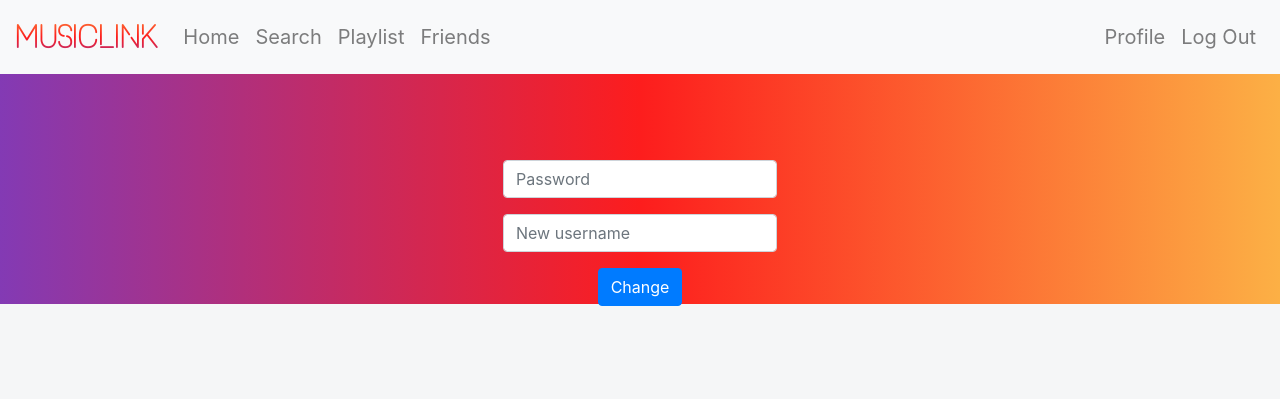
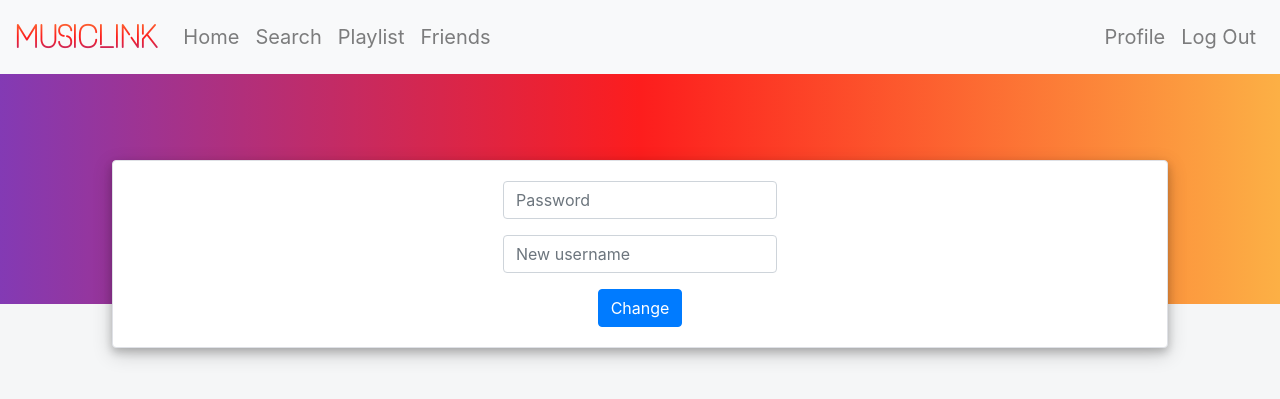
Before and after one commit to maiklarooij/MusicLink, a Flask app: page /changeusername in a window 1280 px wide. Shown: the top 399 px of the page. Run offline with Flask 2, Linux system fonts and the light colour scheme; a user stored in the database is signed in; some libraries are stand-ins or nearby versions.

Commit message:
final changes

```diff
--- a/application.py
+++ b/application.py
@@ -259,8 +259,10 @@ def ownprofile():
     # Get statistics from Spotify
     recent, genres, artists, tracks, username, profilepic = get_statistics(spotify, term, None, profile)
 
+    # Get following and followers of active user
     following = db.execute("SELECT * FROM following WHERE followuserid=:id", id=session["user_id"])
     followers = db.execute("SELECT * FROM following WHERE followeduserid=:id", id=session["user_id"])
+
     # Render template which shows personal statistics
     return render_template("ownprofile.html", username=username, following=len(following), followers=len(followers),
     top_tracks=tracks, top_artists=artists, genres=genres, recent=recent, term=term, profilepic=profilepic)
@@ -471,7 +473,7 @@ def profile():
     # Let the function know this is the profile of an other user
     profile = 'other'
 
-    #selects all following and followed people by the account that is clicked
+    # Selects all following and followed people by the account that is clicked
     followinglist = db.execute("SELECT * FROM following WHERE followuserid=:id", id=userid)
     followerslist = db.execute("SELECT * FROM following WHERE followeduserid=:id", id=userid)
 
--- a/templates/changeusername.html
+++ b/templates/changeusername.html
@@ -6,7 +6,7 @@
 
 {% block main %}
 
-    <form id="register" action="/changeusername" method="post">
+    <form id="register" class="blocks animate-bottom shadowdiv" action="/changeusername" method="post">
         <div class="row" id="alert3" class="alert" style="display: none">
             <div class="col-sm"></div>
             <div class="col-sm">
@@ -24,6 +24,8 @@
         </div>
         <button class="btn btn-primary" id="submit" type="submit">Change</button>
     </form>
+
+    <script src="https://code.jquery.com/jquery-3.4.1.min.js"></script>
 
     <script>
         // Check if chosen username is available
--- a/templates/spotify_add.html
+++ b/templates/spotify_add.html
@@ -31,11 +31,13 @@
 
     <script>
 
+        // Makes image bigger when mouse is on the picture
         function bigImg(x){
             x.style.height = "100px";
             x.style.width = "100px";
         }
 
+        // Makes image normal size when hovering off
         function normalImg(x){
             x.style.height = "75px";
             x.style.width = "75px";
```
Also changed, not shown: musiclink.db.
